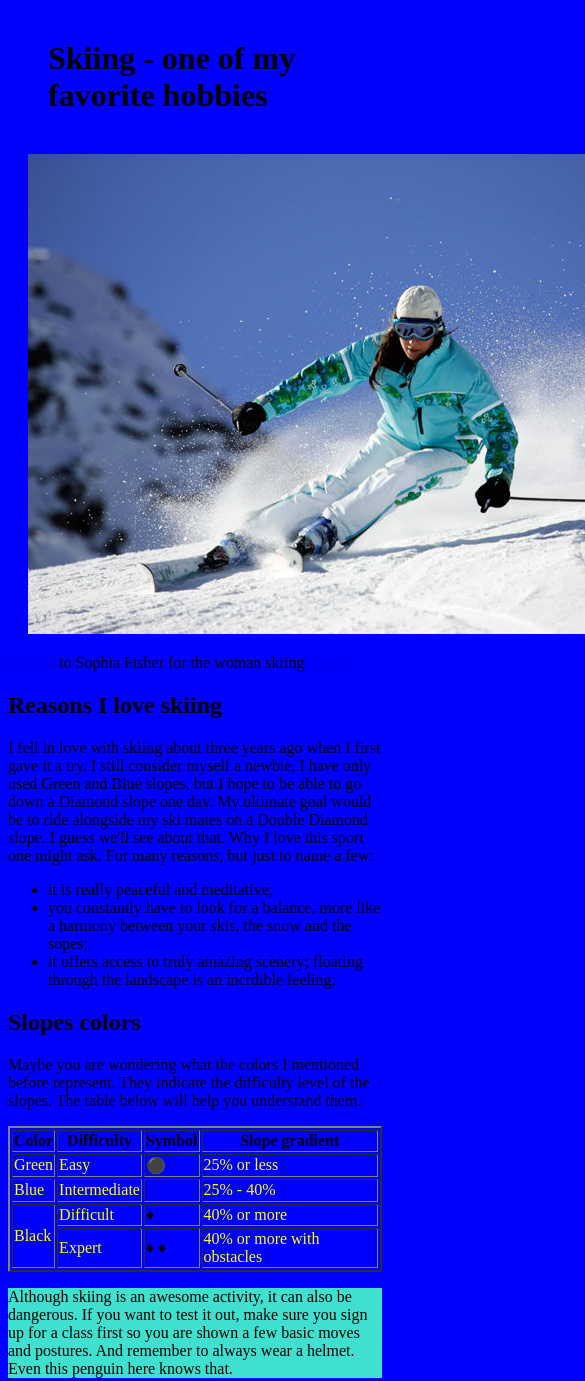
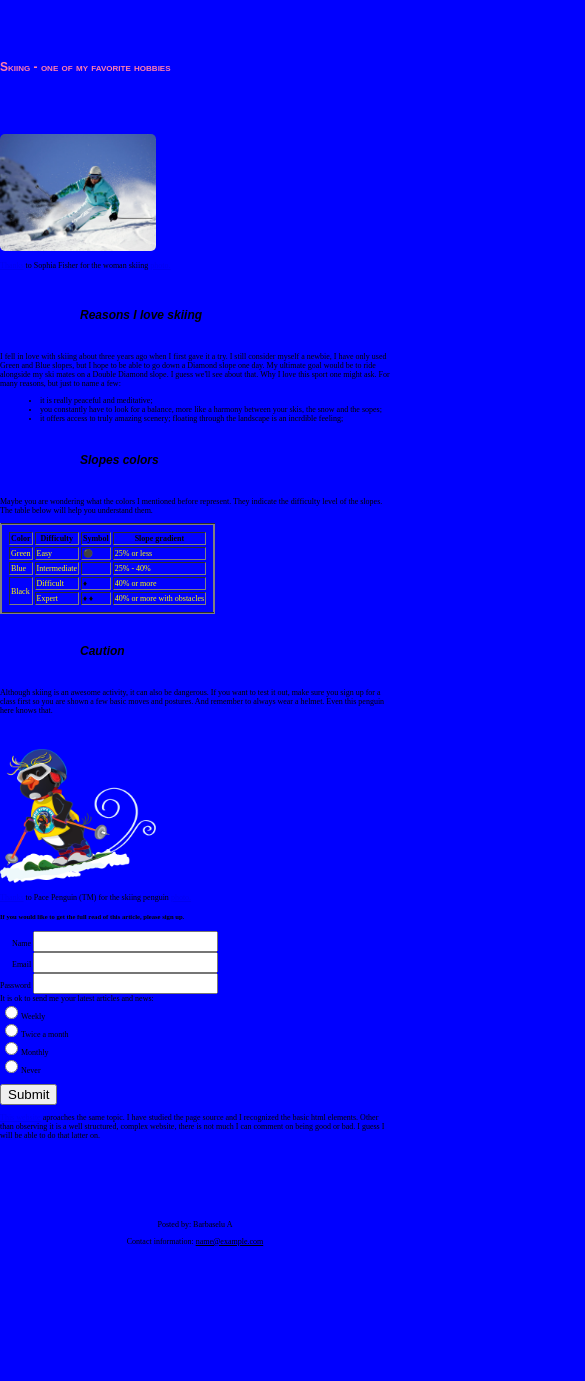
Before and after one commit to AndreeaBarba/barbaselua.github.io, a plain HTML site: page index.html in a window 390 px wide. Shown: the top 1381 px of the page, 585 px wide, since content can reach past the window. After the commit the page ends 1254 px from the top, so only its background shows below. Drawn offline with Linux system fonts and the light colour scheme.

Commit message:
Add different fonts, classes, id, media query

```diff
--- a/index.html
+++ b/index.html
@@ -1,14 +1,18 @@
 <!DOCTYPE html>
 <html>
 <head>
+    <meta charset="UTF-8">
+    <meta name="viewport" content="width=device-width, initial-scale=1.0">
 	<title>My hobby</title>
 	<link rel="stylesheet" type="text/css" href="styles.css">
 </head>
 <body>
+  <section>
     <h1>Skiing - one of my favorite hobbies</h1>
-  <section>
     <img src="woman-skiing.jpg" alt="Woman Skiing">
     <p><a href="https://creativecommons.org/licenses/by/2.0/">Thanks</a> to Sophia Fisher for the woman skiing <a href="http://gomighty.com/wp-content/themes/gomighty/lib/goal_images/files/woman-skiing-schnalstal-003.jpg">photo.</a></p>
+  </section>
+  <main>
     <h2> Reasons I love skiing</h2>
     <p>I fell in love with skiing about three years ago when I first gave it a try. I still consider myself a newbie, I have only used Green and Blue slopes, but I hope to be able to go down a Diamond slope one day. My ultimate goal would be to ride alongside my ski mates on a Double Diamond slope. I guess we'll see about that. Why I love this sport one might ask. For many reasons, but just to name a few: </p>
       <ul>
@@ -16,8 +20,7 @@
 	     <li>you constantly have to look for a balance, more like a harmony between your skis, the snow and the sopes;</li>
 	     <li>it offers access to truly amazing scenery; floating through the landscape is an incrdible feeling;</li>
       </ul>
-  </section>
-  <section>
+
     <h2>Slopes colors</h2>
     <p>Maybe you are wondering what the colors I mentioned before represent. They indicate the difficulty level of the slopes. The table below will help you understand them. </p>
     <table border="2">
@@ -27,32 +30,32 @@
 	      <th>Symbol</th>
 	      <th>Slope gradient</th>
       </tr>
-      <tr class="dcolor">
+      <tr class="data-color">
         <td>Green</td>
         <td>Easy</td>
-        <td style="color: green"><b>&#9899;</b></td>
+        <td style="color: green">&#9899;</td>
         <td> 25% or less </td>
       </tr>
-      <tr class="dcolor">
+      <tr class="data-color">
         <td>Blue</td>
         <td>Intermediate</td>
         <td style="color: blue"><b>&#9744;</b></td>
         <td> 25% - 40% </td>
       </tr>
-      <tr class="dcolor">
+      <tr class="data-color">
 	      <td rowspan="2">Black</td>
 	      <td>Difficult</td>
 	      <td style="color: black"><b>&#9830;</b></td>
 	      <td> 40% or more</td>
       </tr>
-      <tr class="dcolor">
+      <tr class="data-color">
         <td>Expert</td>
-        <td id="scolor"><b>&#9830; &#9830;</b></td>
+        <td id="symbol-color"><b>&#9830; &#9830;</b></td>
         <td> 40% or more with obstacles</td>
       </tr>
     </table>
-  </section>
-  <div style="background-color: turquoise;">
+  <div>
+    <h2>Caution</h2>
     <p>Although skiing is an awesome activity, it can also be dangerous. If you want to test it out, make sure you sign up for a class first so you are shown a few basic moves and postures. And remember to always wear a helmet. Even this penguin here knows that.</p>
   </div>
   <img src="skiing-penguin.png" alt="Skiing penguin">
@@ -60,11 +63,11 @@
   <h5>If you would like to get the full read of this article, please sign up.</h5>
   <form action="thank-you.html" method="post">
     <div>
-      <label>Name</label>
-      <input type="text" name="fulname">
+      <label class="align-label">Name</label>
+      <input type="text" name="fullname">
     </div>
     <div>
-	    <label>Email</label>
+	     <label class="align-label">Email</label>
 	     <input type="Email" name="Email">
      </div>
      <div>
@@ -81,9 +84,10 @@
      <button type="submit">Submit</button>
   </form>
     <p><a href="https://www.skiingmag.com/">This website</a> aproaches the same topic. I have studied the page source and I recognized the basic html elements. Other than observing it is a well structured, complex website, there is not much I can comment on being good or bad. I guess I will be able to do that latter on.</p>
-  <footer class="center">
+    <footer>
   	  <p>Posted by: Barbaselu A</p>
-  	<p>Contact information: <a href="mailto:name@example.com" id="color">name@example.com</a></p>
+  	  <p>Contact information: <a href="mailto:name@example.com" id="email-color">name@example.com</a></p>
     </footer>
+  </main>
 </body>
 </html>
--- a/styles.css
+++ b/styles.css
@@ -1,25 +1,82 @@
 body {
 	background: blue;
+	max-width: 960px;
+	margin: auto;
 }
-section img {
-	border-style: double 1px;
-	padding-left: 20px;
+main {
+	width: 100%;
+	display: block;
+}
+section {
+	width: 100%;
+	display: inline-block;
+}
+img {
+	width: 40%;
+    border-radius: 5px;
 }
 h1 {
-	margin: 40px;
+	margin: 60px 0 60px 0;
+    font-variant: small-caps;
+    font-family: Arial, Helvetica, sans-serif;
+    color: rgb(255,125,175);
 }
-.center {
+footer {
 	text-align: center;
-	}
-#color {
-	color: white;
+    margin: 80px 0 0 0;
+}
+#email-color {
+	color: black;
 }
 table {
 	background-image: url(../slope2.jpg);
+	padding: 5px;
+	border-style: groove solid;
 }
-.dcolor {
+.data-color {
 	color: yellow;
 }
-#scolor {
+#symbol-color {
 	color: black;
 }
+h2 {
+	font-family: Arial, Helvetica, sans-serif;
+	font-style: oblique;
+	text-indent: 50px;
+	margin: 30px;
+}
+a:visited {
+	color: yellow;
+}
+.align-label {
+	padding-left: 23px;
+}
+@media screen and (max-width: 500px) {
+  body {
+     font-size: 8px;
+  }
+}
+@media screen and (max-width: 500px) {
+	body {
+	}
+	    section {
+	      width: 100%;
+	    }
+	    main {
+	      width: 100%;
+	    }
+}
+@media screen and (max-width: 499px) {
+	body {
+	}
+	    main {
+	    }
+	        form {
+	        }
+	            div {
+	            }
+	                label {
+	                }
+	                    .align-label {
+                          padding-left: 12px;
+	                    }
```
Also changed, not shown: thank-you.html (+3 -1 lines). Lines whose indentation alone changed are shown as unchanged.
